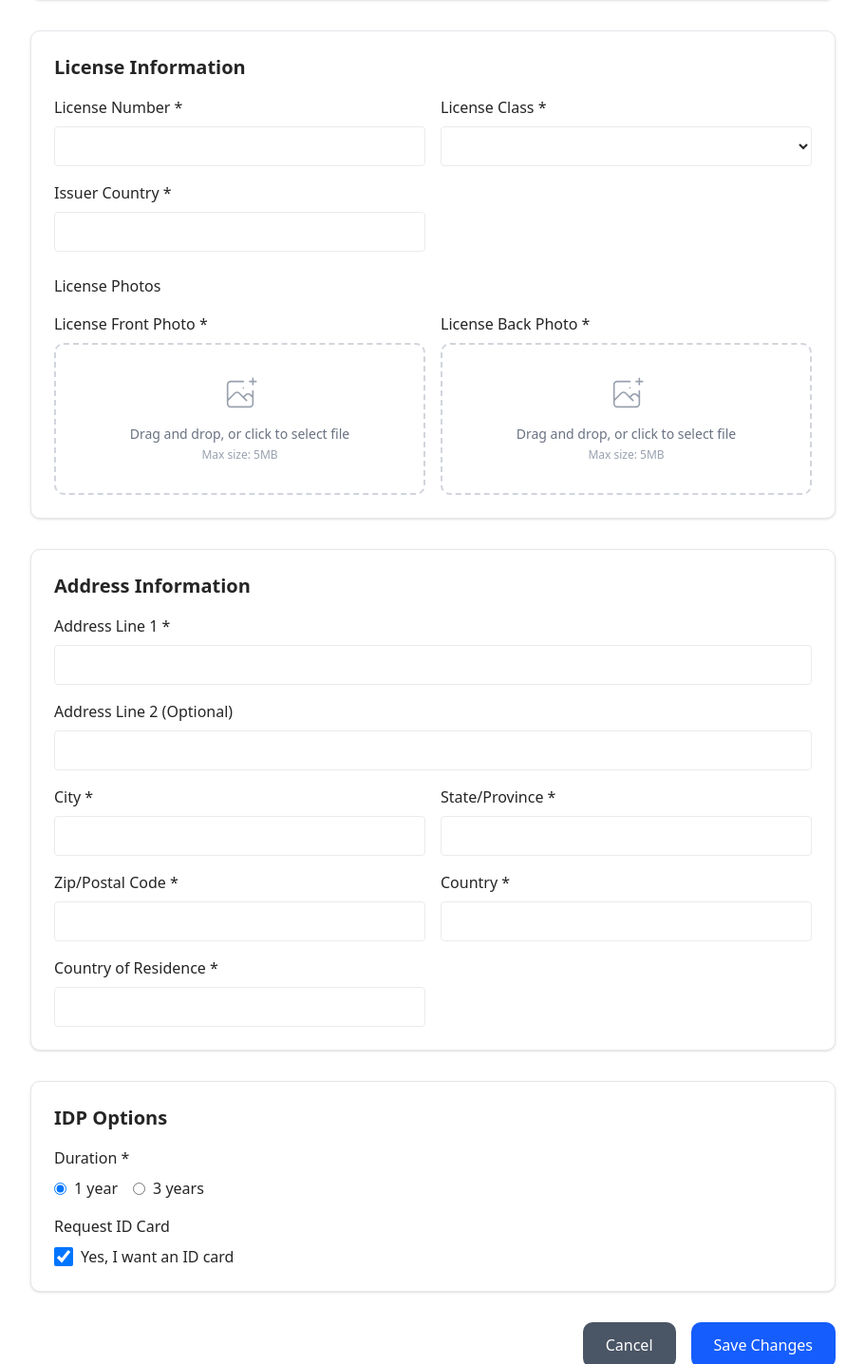
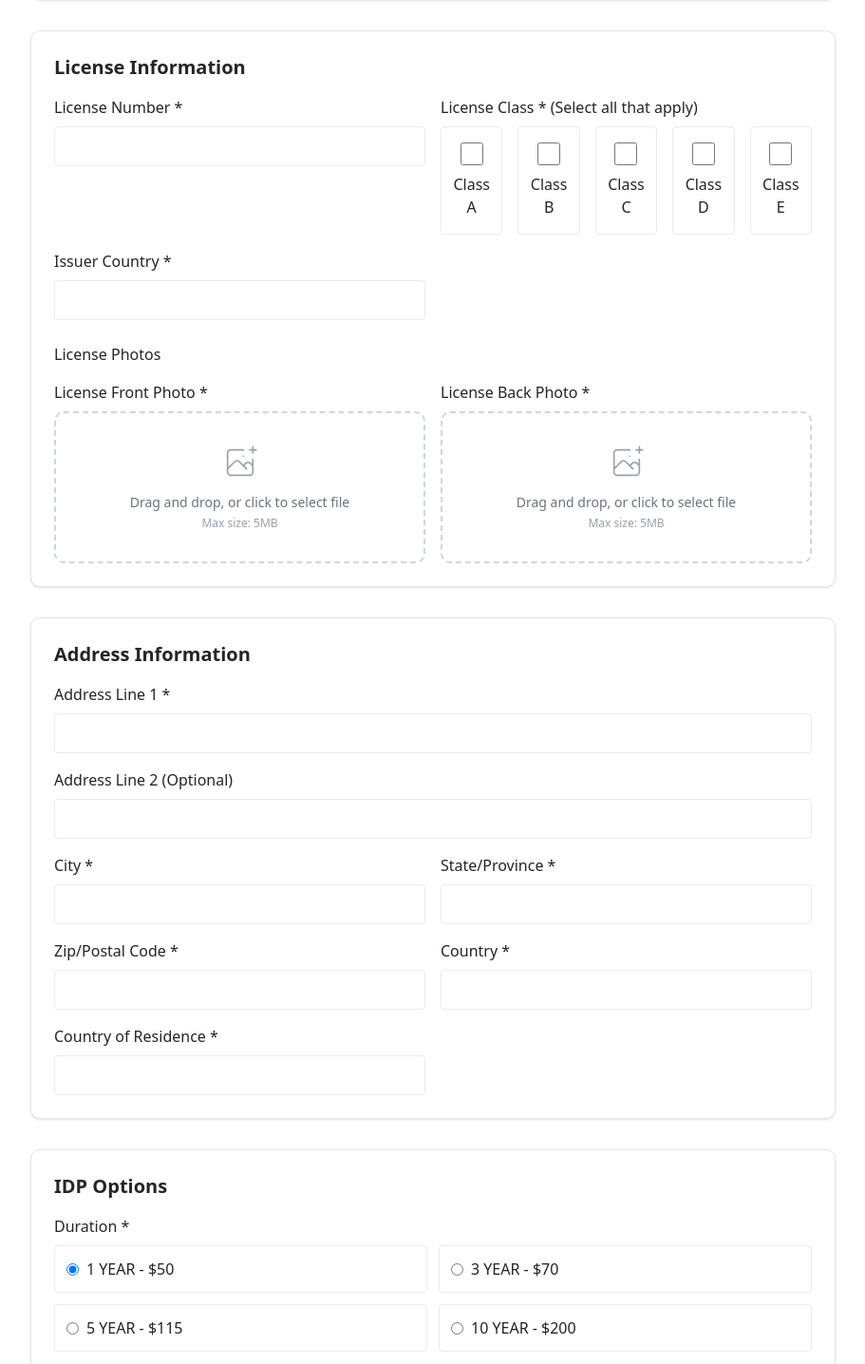
Before and after one commit to maytham553/DLRS, a React (Vite) app: page /idp/edit/1 in a window 1280 px wide. Shown: the part 1014-2450 px from the top of the page at 95% size, without its empty margins (184-1095 px from the left). Built offline with nearby package versions, Linux system fonts and the light colour scheme; no server answers; the database is empty; sample sign-in values are in the browser's storage.

Commit message:
syncing edit and view with create

```diff
--- a/src/components/InternationalDriverLicenseCard.tsx
+++ b/src/components/InternationalDriverLicenseCard.tsx
@@ -19,12 +19,12 @@ const InternationalDriverLicenseCard = ({
 
     // Format dates for display
     const formattedIssueDate = issueDate ?
-        `${issueDate.getDate().toString().padStart(2, '0')}/${(issueDate.getMonth() + 1).toString().padStart(2, '0')}/${issueDate.getFullYear()}` :
-        'DD/MM/YYYY';
+        `${issueDate.getFullYear()}-${(issueDate.getMonth() + 1).toString().padStart(2, '0')}-${issueDate.getDate().toString().padStart(2, '0')}` :
+        'YYYY-MM-DD';
 
     const formattedExpiryDate = expiryDate ?
-        `${expiryDate.getDate().toString().padStart(2, '0')}/${(expiryDate.getMonth() + 1).toString().padStart(2, '0')}/${expiryDate.getFullYear()}` :
-        'DD/MM/YYYY';
+        `${expiryDate.getFullYear()}-${(expiryDate.getMonth() + 1).toString().padStart(2, '0')}-${expiryDate.getDate().toString().padStart(2, '0')}` :
+        'YYYY-MM-DD';
 
     // Print handler function
     const handlePrint = () => {
@@ -286,7 +286,7 @@ const InternationalDriverLicenseCard = ({
                                                 <tr>
                                                     <td>
                                                         <span className="label">DOB: </span>
-                                                        <span className="value">{application.birthDate.split('-').reverse().join('/')}</span>
+                                                        <span className="value">{application.birthDate}</span>
                                                     </td>
                                                     <td>
                                                         <span className="label">PLACE: </span>
--- a/src/components/PrintIDPCard.tsx
+++ b/src/components/PrintIDPCard.tsx
@@ -271,8 +271,8 @@ const PrintIDPCard = ({ application }: PrintIDPCardProps) => {
                                                 <p><span className="text-gray-500">Adderss</span></p>
                                                 <p><span className="font-medium text-sm">{application.addressLine1}</span></p>
                                                 <p><span className="text-gray-500">Original ID</span> <span className="font-medium text-sm">{application.licenseNumber}</span></p>
-                                                <p><span className="text-gray-500">Issue Date</span> <span className="font-medium text-sm">TODO</span></p>
-                                                <p><span className="text-gray-500">Expiry Date</span> <span className="font-medium text-sm">TODO</span></p>
+                                                <p><span className="text-gray-500">Issue Date</span> <span className="font-medium text-sm">{application.issueDate ? new Date((application.issueDate as any).seconds * 1000).toISOString().split('T')[0] : 'N/A'}</span></p>
+                                                <p><span className="text-gray-500">Expiry Date</span> <span className="font-medium text-sm">{application.expiryDate ? new Date((application.expiryDate as any).seconds * 1000).toISOString().split('T')[0] : 'N/A'}</span></p>
                                             </div>
                                         </div>
 
--- a/src/pages/IDP/Edit.tsx
+++ b/src/pages/IDP/Edit.tsx
@@ -69,7 +69,7 @@ export const IDPEdit = () => {
             zipCode: "",
             country: "",
             residenceCountry: "",
-            duration: "1 year",
+            duration: "1 YEAR - $50",
             requestIdCard: "No",
             personalPhoto: null,
             licenseFrontPhoto: null,
@@ -124,10 +124,21 @@ export const IDPEdit = () => {
                     if (data.createdAt) {
                         const issueDate = new Date((data.createdAt as any).seconds * 1000);
                         const expirationDate = new Date(issueDate);
-                        if (data.duration === "1 year") {
+                        if (data.duration.includes("1 YEAR")) {
                             expirationDate.setFullYear(issueDate.getFullYear() + 1);
+                        } else if (data.duration.includes("3 YEAR")) {
+                            expirationDate.setFullYear(issueDate.getFullYear() + 3);
+                        } else if (data.duration.includes("5 YEAR")) {
+                            expirationDate.setFullYear(issueDate.getFullYear() + 5);
+                        } else if (data.duration.includes("10 YEAR")) {
+                            expirationDate.setFullYear(issueDate.getFullYear() + 10);
                         } else {
-                            expirationDate.setFullYear(issueDate.getFullYear() + 3);
+                            // Legacy format handling
+                            if (data.duration === "1 year") {
+                                expirationDate.setFullYear(issueDate.getFullYear() + 1);
+                            } else if (data.duration === "3 years") {
+                                expirationDate.setFullYear(issueDate.getFullYear() + 3);
+                            }
                         }
                         setHasExpired(new Date() > expirationDate);
                     }
@@ -529,20 +540,27 @@ export const IDPEdit = () => {
                         </div>
 
                         <div className="space-y-2">
-                            <label htmlFor="licenseClass" className="block font-medium">
-                                License Class *
+                            <label className="block font-medium">
+                                License Class * (Select all that apply)
                             </label>
-                            <select
-                                id="licenseClass"
-                                {...register("licenseClass", { required: "License class is required" })}
-                                className="w-full p-2 border rounded focus:ring-2 focus:ring-blue-500"
-                            >
-                                <option value="A">A</option>
-                                <option value="B">B</option>
-                                <option value="C">C</option>
-                                <option value="D">D</option>
-                                <option value="E">E</option>
-                            </select>
+                            <div className="grid grid-cols-5 gap-4">
+                                {["A", "B", "C", "D", "E"].map((licenseType) => (
+                                    <div key={licenseType} className="border rounded p-4 hover:bg-gray-50">
+                                        <label className="flex flex-col items-center cursor-pointer">
+                                            <input
+                                                type="checkbox"
+                                                value={licenseType}
+                                                {...register("licenseClass", {
+                                                    required: "At least one license class is required",
+                                                    validate: value => value.length > 0 || "At least one license class is required"
+                                                })}
+                                                className="h-6 w-6 mb-2"
+                                            />
+                                            <span className="text-center">Class<br/>{licenseType}</span>
+                                        </label>
+                                    </div>
+                                ))}
+                            </div>
                             {errors.licenseClass && (
                                 <p className="text-red-500 text-sm">{errors.licenseClass.message}</p>
                             )}
@@ -711,24 +729,42 @@ export const IDPEdit = () => {
                     <div className="space-y-4">
                         <div>
                             <p className="font-medium mb-2">Duration *</p>
-                            <div className="flex space-x-4">
-                                <label className="flex items-center">
+                            <div className="grid grid-cols-1 md:grid-cols-2 gap-3">
+                                <label className="flex items-center p-3 border rounded hover:bg-gray-50">
                                     <input
                                         type="radio"
-                                        value="1 year"
+                                        value="1 YEAR - $50"
                                         {...register("duration", { required: "Duration is required" })}
                                         className="mr-2"
                                     />
-                                    1 year
+                                    <span>1 YEAR - $50</span>
                                 </label>
-                                <label className="flex items-center">
+                                <label className="flex items-center p-3 border rounded hover:bg-gray-50">
                                     <input
                                         type="radio"
-                                        value="3 years"
+                                        value="3 YEAR - $70"
                                         {...register("duration", { required: "Duration is required" })}
                                         className="mr-2"
                                     />
-                                    3 years
+                                    <span>3 YEAR - $70</span>
+                                </label>
+                                <label className="flex items-center p-3 border rounded hover:bg-gray-50">
+                                    <input
+                                        type="radio"
+                                        value="5 YEAR - $115"
+                                        {...register("duration", { required: "Duration is required" })}
+                                        className="mr-2"
+                                    />
+                                    <span>5 YEAR - $115</span>
+                                </label>
+                                <label className="flex items-center p-3 border rounded hover:bg-gray-50">
+                                    <input
+                                        type="radio"
+                                        value="10 YEAR - $200"
+                                        {...register("duration", { required: "Duration is required" })}
+                                        className="mr-2"
+                                    />
+                                    <span>10 YEAR - $200</span>
                                 </label>
                             </div>
                             {errors.duration && (
```
Also changed, not shown: src/pages/IDP/View.tsx (+25 -23 lines).
